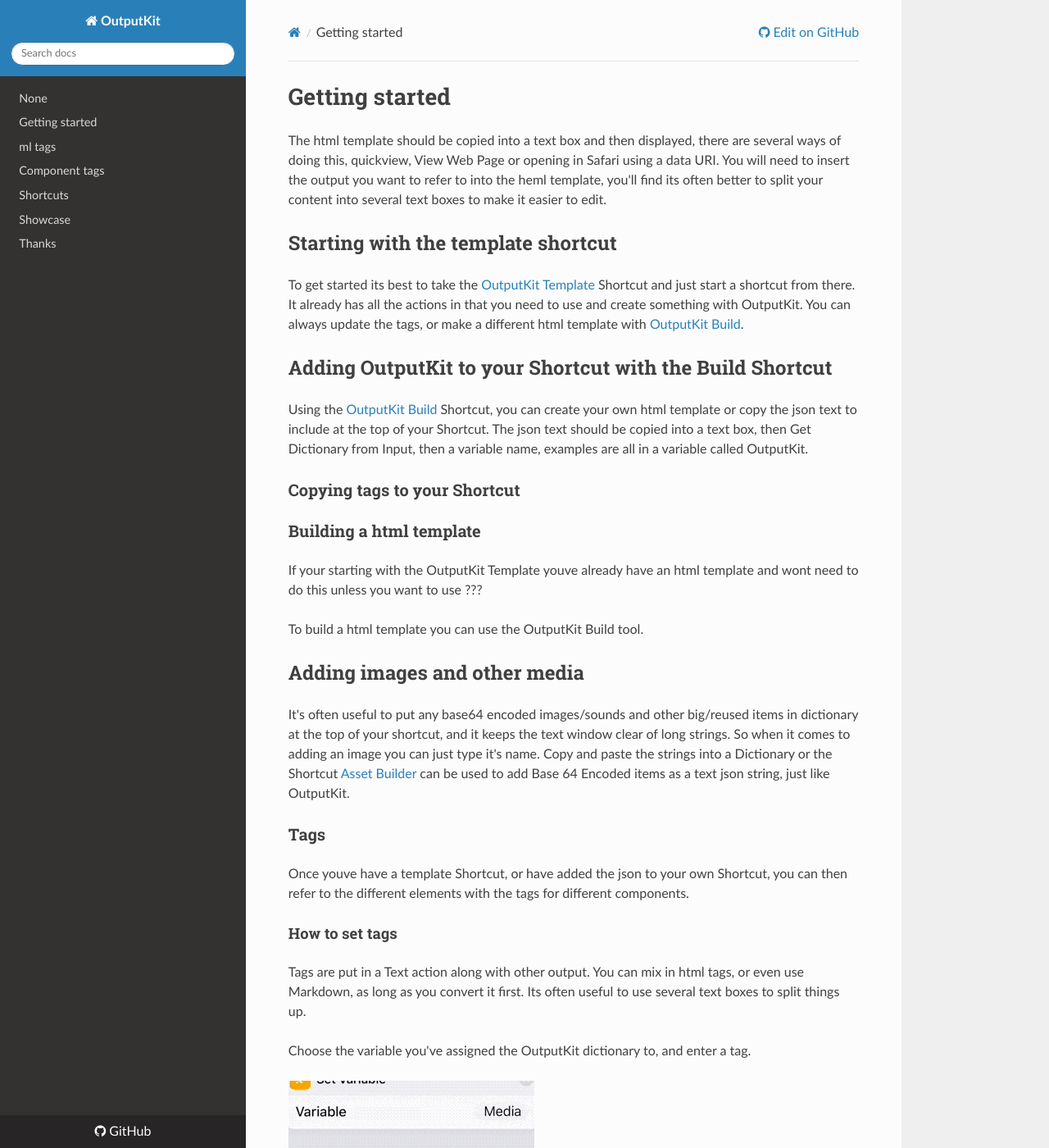
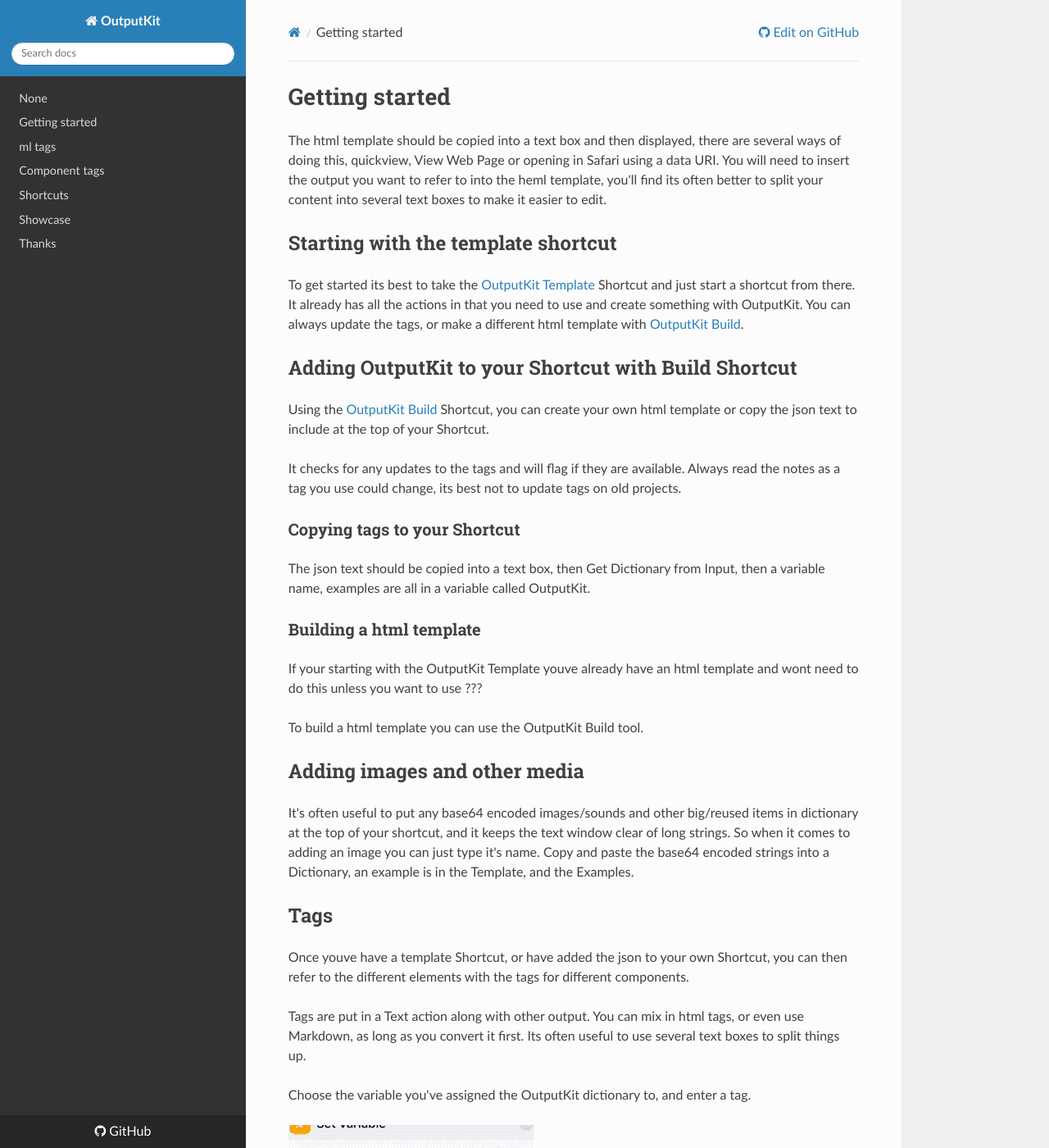
Before and after one commit to nturpin0/OutputKit, an MkDocs documentation site: the page built from docs/GettingStarted.md, in a window 1280 px wide and 1400 px high. Shown: the whole window at 82% size. Built offline with MkDocs 1.6.1, drawn with Linux system fonts in a browser that asks for light colours; nearby versions of some CDN libraries.

Commit message:
Update GettingStarted.md

```diff
--- a/docs/GettingStarted.md
+++ b/docs/GettingStarted.md
@@ -9,11 +9,13 @@
 To get started its best to take the [OutputKit Template](https://routinehub.co/shortcut/1220) Shortcut and just start a shortcut from there. It already has all the actions in that you need to use and create something with OutputKit. You can always update the tags, or make a different html template with [OutputKit Build](https://routinehub.co/shortcut/1221).
 
 
-## Adding OutputKit to your Shortcut with the Build Shortcut
-Using the [OutputKit Build](https://routinehub.co/shortcut/1221) Shortcut, you can create your own html template or copy the json text to include at the top of your Shortcut. The json text should be copied into a text box, then Get Dictionary from Input, then a variable name, examples are all in a variable called OutputKit.
+## Adding OutputKit to your Shortcut with Build Shortcut
+Using the [OutputKit Build](https://routinehub.co/shortcut/1221) Shortcut, you can create your own html template or copy the json text to include at the top of your Shortcut.
+
+It checks for any updates to the tags and will flag if they are available. Always read the notes as a tag you use could change, its best not to update tags on old projects.
 
 ### Copying tags to your Shortcut
-
+The json text should be copied into a text box, then Get Dictionary from Input, then a variable name, examples are all in a variable called OutputKit.
 
 ### Building a html template
 If your starting with the OutputKit Template youve already have an html template and wont need to do this unless you want to use ???
@@ -24,17 +26,15 @@
 
 
 ## Adding images and other media
-It's often useful to put any base64 encoded images/sounds and other big/reused items in dictionary at the top of your shortcut, and it keeps the text window clear of long strings. So when it comes to adding an image you can just type it's name.
-Copy and paste the strings into a Dictionary or the Shortcut [Asset Builder](https://routinehub.co/shortcut/1760) can be used to add Base 64 Encoded items as a text json string, just like OutputKit.
+It's often useful to put any base64 encoded images/sounds and other big/reused items in dictionary at the top of your shortcut, and it keeps the text window clear of long strings. So when it comes to adding an image you can just type it's name. Copy and paste the base64 encoded strings into a Dictionary, an example is in the Template, and the Examples.
 
 
 
 
 
-### Tags
+## Tags
 Once youve have a template Shortcut, or have added the json to your own Shortcut, you can then refer to the different elements with the tags for different components.
 
-#### How to set tags
 Tags are put in a Text action along with other output. You can mix in html tags, or even use Markdown, as long as you convert it first. Its often useful to use several text boxes to split things up.
 
 Choose the variable you've assigned the OutputKit dictionary to, and enter a tag.
```
